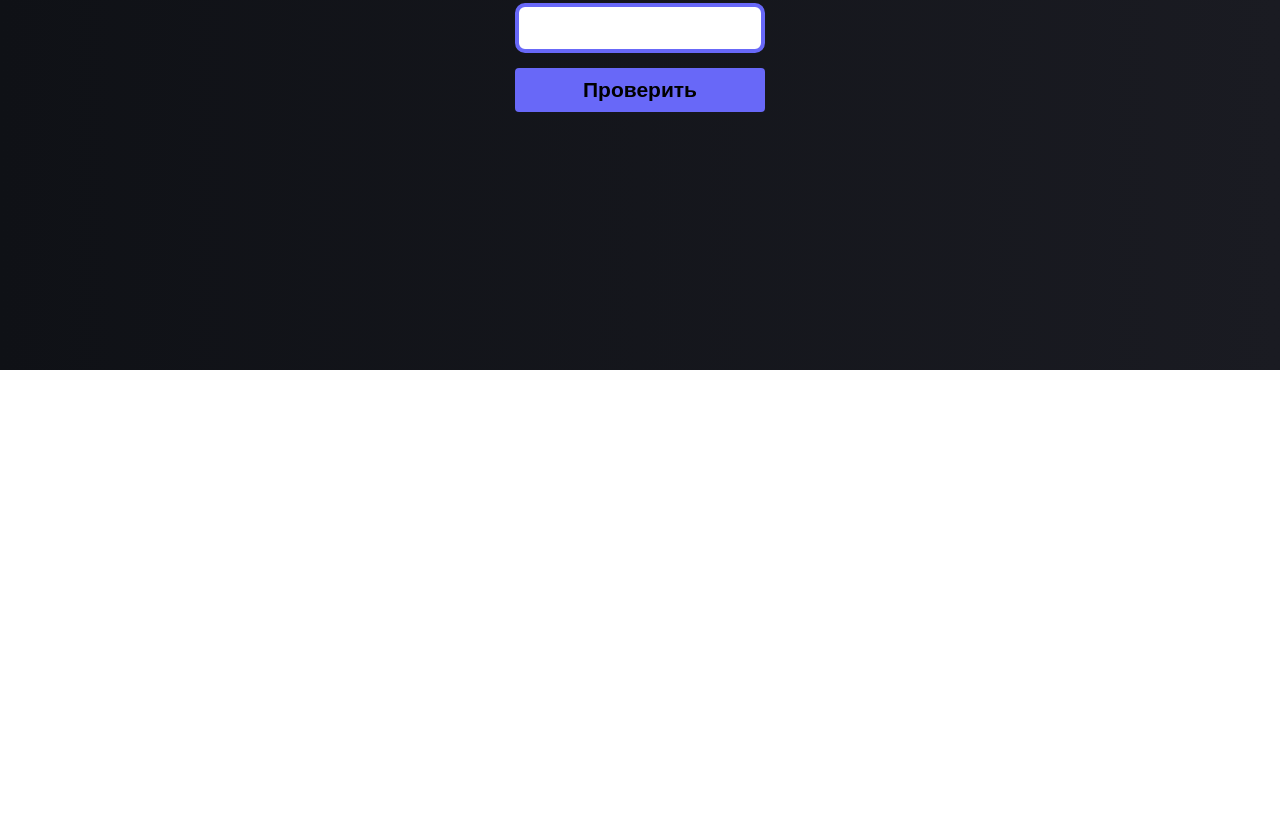
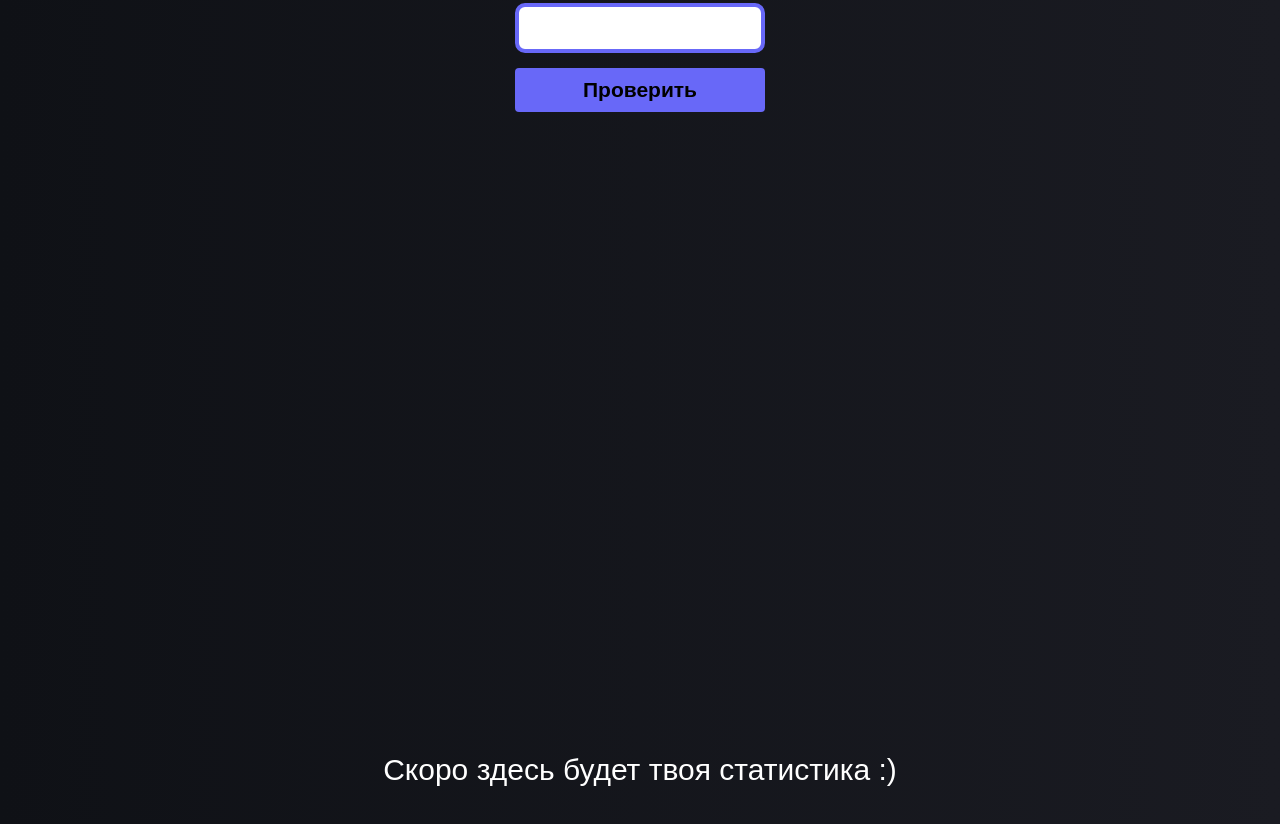
Before and after one commit to QSeeng/Dictionary, a website with bundled scripts: page index.html in a window 1280 px wide. Shown: the part 2030-2854 px from the top of the page. Before the commit the page ends 2400 px from the top, so only its background shows below. Built offline with nearby package versions, Linux system fonts and the light colour scheme; a web font is replaced by a local one.

Commit message:
Adding new screen (stat)

```diff
--- a/app.js
+++ b/app.js
@@ -50,6 +50,7 @@ form.addEventListener('submit', (event) => {
 	event.preventDefault()
 
 	if (counter === shuffleWords.length) {
+		screens[2].classList.add('up')
 		alert(`Количество правильных ответов: ${count}`)
 		return
 	}
--- a/index.html
+++ b/index.html
@@ -7,12 +7,13 @@
     <title>Test project - Dictionary</title>
   </head>
   <body>
+		<!-- screen 1 -->
     <div class="screen">
       <h1 class="title">Dictionary</h1>
       <a href="#" class="start" id="start">Start</a>
 			<a href="word-base/word-base.html" class="word-base">Открыть базу данных</a>
     </div>
-
+		<!-- screen 2 -->
 		<div class="screen">
       <h1 class="mode">Выберите режим</h1>
       <ul class="time-list" id="time-list">
@@ -38,7 +39,7 @@
         </li>
       </ul>
     </div>
-
+		<!-- screen 3 -->
     <div class="screen">
       <h2 class="pracitce">Practice your english</h2>
       <form id="form">
@@ -52,6 +53,10 @@
 				<button class="check-btn" id="check-btn">Проверить</button>
 			</form>
     </div>
+		<!-- screen 4 -->
+		<div class="screen">
+			<p>Скоро здесь будет твоя статистика :) </p>
+		</div>
 		<script type="module" src="app.js"></script>
   </body>
 </html>
--- a/styles.css
+++ b/styles.css
@@ -143,3 +143,8 @@ button:hover {
   border: 2px solid #16d9e3;
   color: #16d9e3;
 }
+
+/* temporary moments */
+p {
+	font-size: 30px;
+}
```
